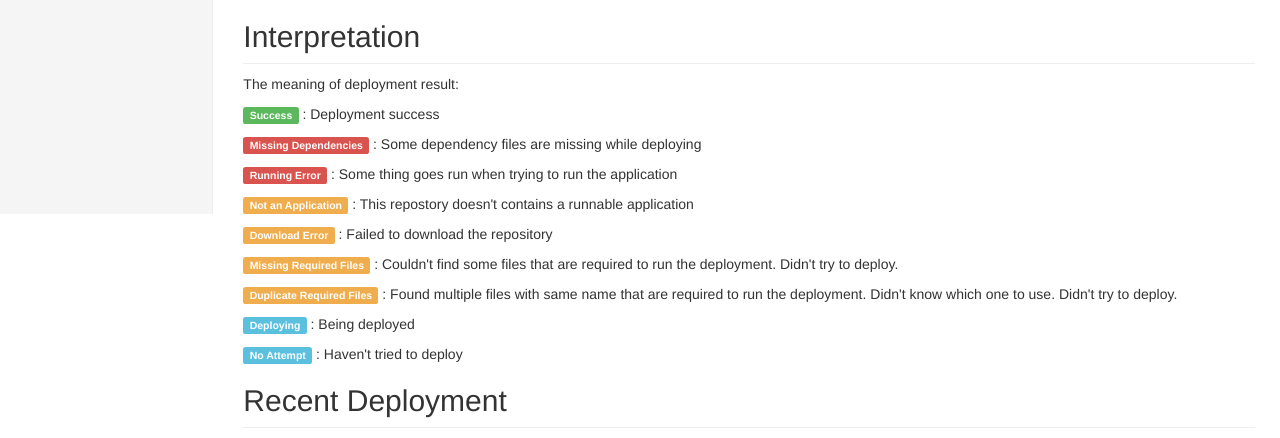
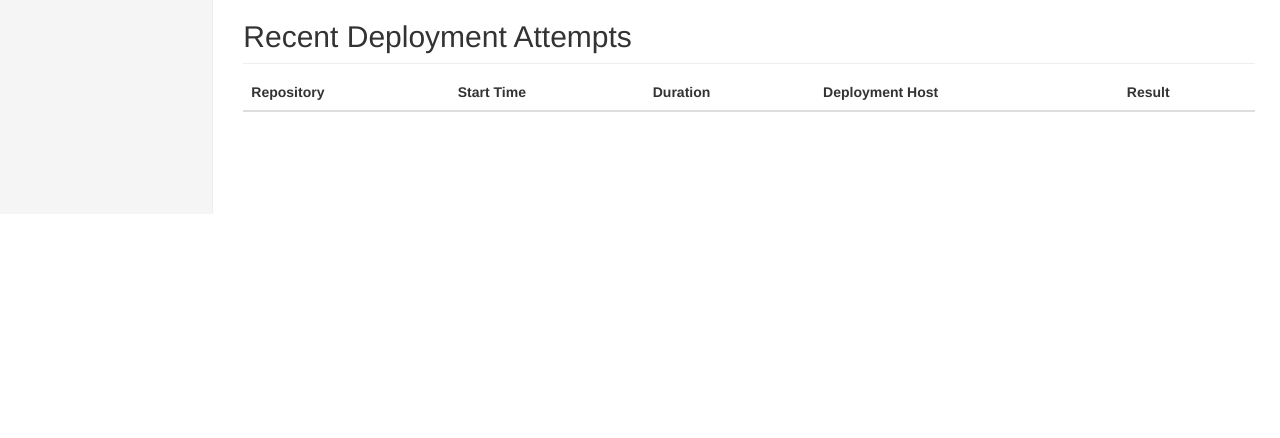
Before and after one commit to cmu-db/cmdbac, a Django app: template crawler/templates/crawler/index.html in a window 1280 px wide. Shown: the part 586-1024 px from the top of the page. After the commit the page ends 800 px from the top, so only its background shows below. Run offline with Django 3.2, Linux system fonts and the light colour scheme; the template is opened without the code that fills it, so the values that code supplies are empty; some libraries are stand-ins or nearby versions.

Commit message:
Checkpoint from claudius

```diff
--- a/crawler/templates/crawler/index.html
+++ b/crawler/templates/crawler/index.html
@@ -4,9 +4,9 @@
 Database Web Crawler
 {% endblock %}
 
-<title>Database Web Crawler</title>
 {% block main %}
-<h1 class="page-header">Database Web Crawler<h1>
+{% include "crawler/status_codes.html" %}
+<h1 class="page-header">Database Web Crawler</h1>
 
 <h2 class="sub-header">Introduction</h2>
 <div>
@@ -45,22 +45,7 @@ Database Web Crawler
     </table>
 </div>
 
-<h2 class="sub-header">Interpretation</h2>
-<div>
-    <p>The meaning of deployment result:</p>
-
-    <p><span class="label label-success">Success</span> : Deployment success</p>
-    <p><span class="label label-danger">Missing Dependencies</span> : Some dependency files are missing while deploying</p>
-    <p><span class="label label-danger">Running Error</span> : Some thing goes run when trying to run the application</p>
-    <p><span class="label label-warning">Not an Application</span> : This repostory doesn't contains a runnable application</p>
-    <p><span class="label label-warning">Download Error</span> : Failed to download the repository</p>
-    <p><span class="label label-warning">Missing Required Files</span> : Couldn't find some files that are required to run the deployment. Didn't try to deploy.</p>
-    <p><span class="label label-warning">Duplicate Required Files</span> : Found multiple files with same name that are required to run the deployment. Didn't know which one to use. Didn't try to deploy.</p>
-    <p><span class="label label-info">Deploying</span> : Being deployed</p>
-    <p><span class="label label-info">No Attempt</span> : Haven't tried to deploy</p>
-
-</div>
-<h2 class="sub-header">Recent Deployment</h2>
+<h2 class="sub-header">Recent Deployment Attempts</h2>
 <div class="table-responsive">
     <table class="table table-striped">
         <thead>
@@ -92,6 +77,9 @@ Database Web Crawler
                     <td>{{ attempt.hostname }}</td>
                     <td>
                         <a id="{{attempt.id}}" href="{% url 'attempt' attempt.id %}?{{ queries.urlencode }}" class="label label-{{ attempt.result_label }}">{{attempt.result_name}}</a>
+
+                        <a href="#" data-toggle="modal" data-target="#statusModal">?</a>
+
                     </td>
                 </tr>
                 {% endfor %}
```
Also changed, not shown: crawler/templates/crawler/status_codes.html (added, +59 -0 lines).
